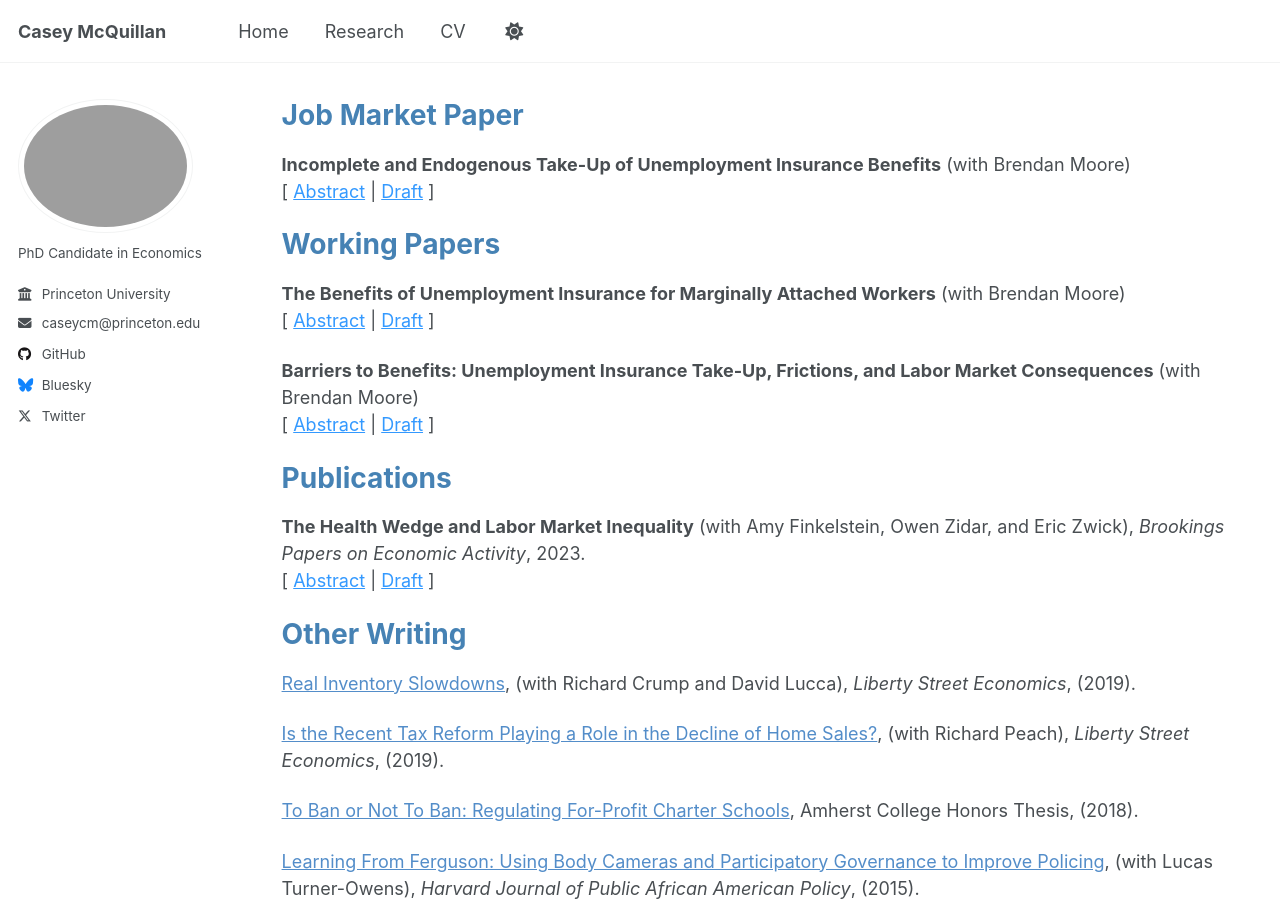
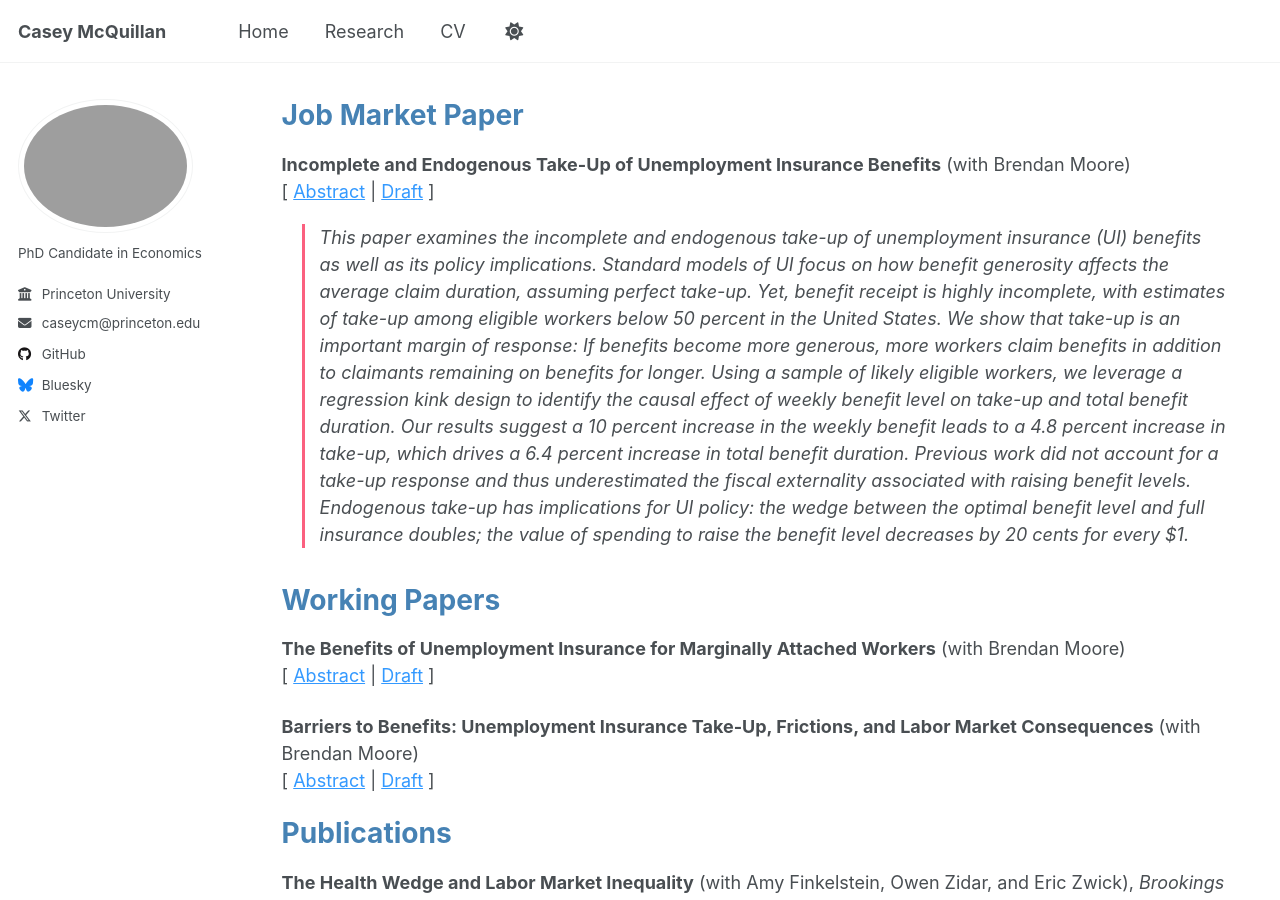
Before and after one commit to casey-mcquillan/casey-mcquillan.github.io, a Jekyll site: the page built from _pages/research.md, in a window 1280 px wide and 900 px high. Built offline with Jekyll 4.4.1, drawn with Linux system fonts in a browser that asks for light colours.

Commit message:
Update research.md

```diff
--- a/_pages/research.md
+++ b/_pages/research.md
@@ -10,7 +10,7 @@ author_profile: true
 
 **Incomplete and Endogenous Take-Up of Unemployment Insurance Benefits** (with Brendan Moore) <br>
 [ [Abstract](#){: onclick="event.preventDefault(); toggleAbstract('abstract_JMP')" .paper-link} | [Draft](https://arxiv.org/pdf/2301.00001.pdf){: target="\_blank" .paper-link} ]
-<div id="abstract_JMP" class="abstract hidden">
+<div id="abstract_JMP">
 <blockquote style="margin-left: 20px; padding-left: 15px; border-left: 3px solid rgb(251, 96, 127);">
 This paper examines the incomplete and endogenous take-up of unemployment insurance (UI) benefits as well as its policy implications. Standard models of UI focus on how benefit generosity affects the average claim duration, assuming perfect take-up. Yet, benefit receipt is highly incomplete, with estimates of take-up among eligible workers below 50 percent in the United States. We show that take-up is an important margin of response: If benefits become more generous, more workers claim benefits in addition to claimants remaining on benefits for longer. Using a sample of likely eligible workers, we leverage a regression kink design to identify the causal effect of weekly benefit level on take-up and total benefit duration. Our results suggest a 10 percent increase in the weekly benefit leads to a 4.8 percent increase in take-up, which drives a 6.4 percent increase in total benefit duration. Previous work did not account for a take-up response and thus underestimated the fiscal externality associated with raising benefit levels. Endogenous take-up has implications for UI policy: the wedge between the optimal benefit level and full insurance doubles; the value of spending to raise the benefit level decreases by 20 cents for every $1.
 </blockquote>
```
